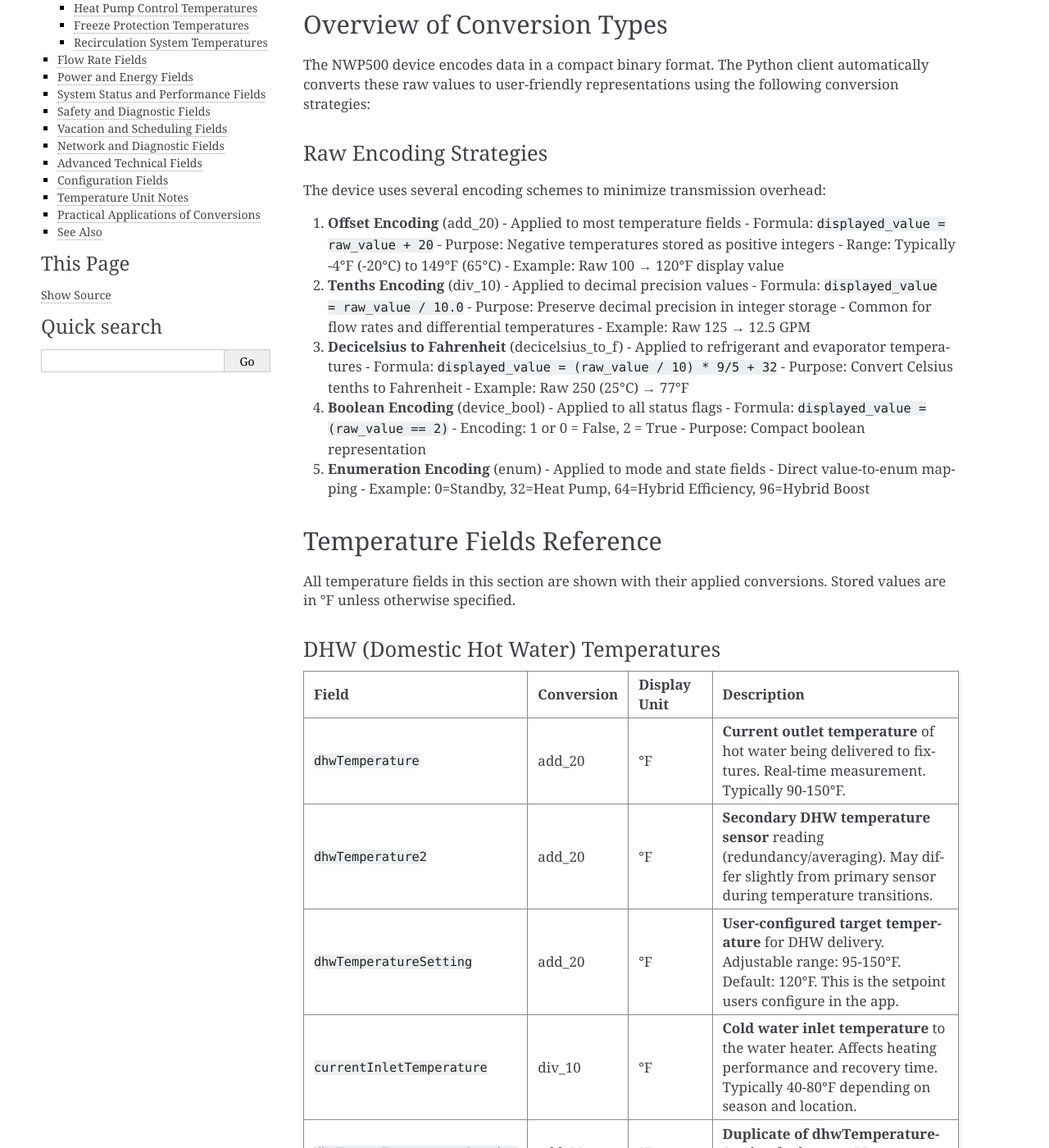
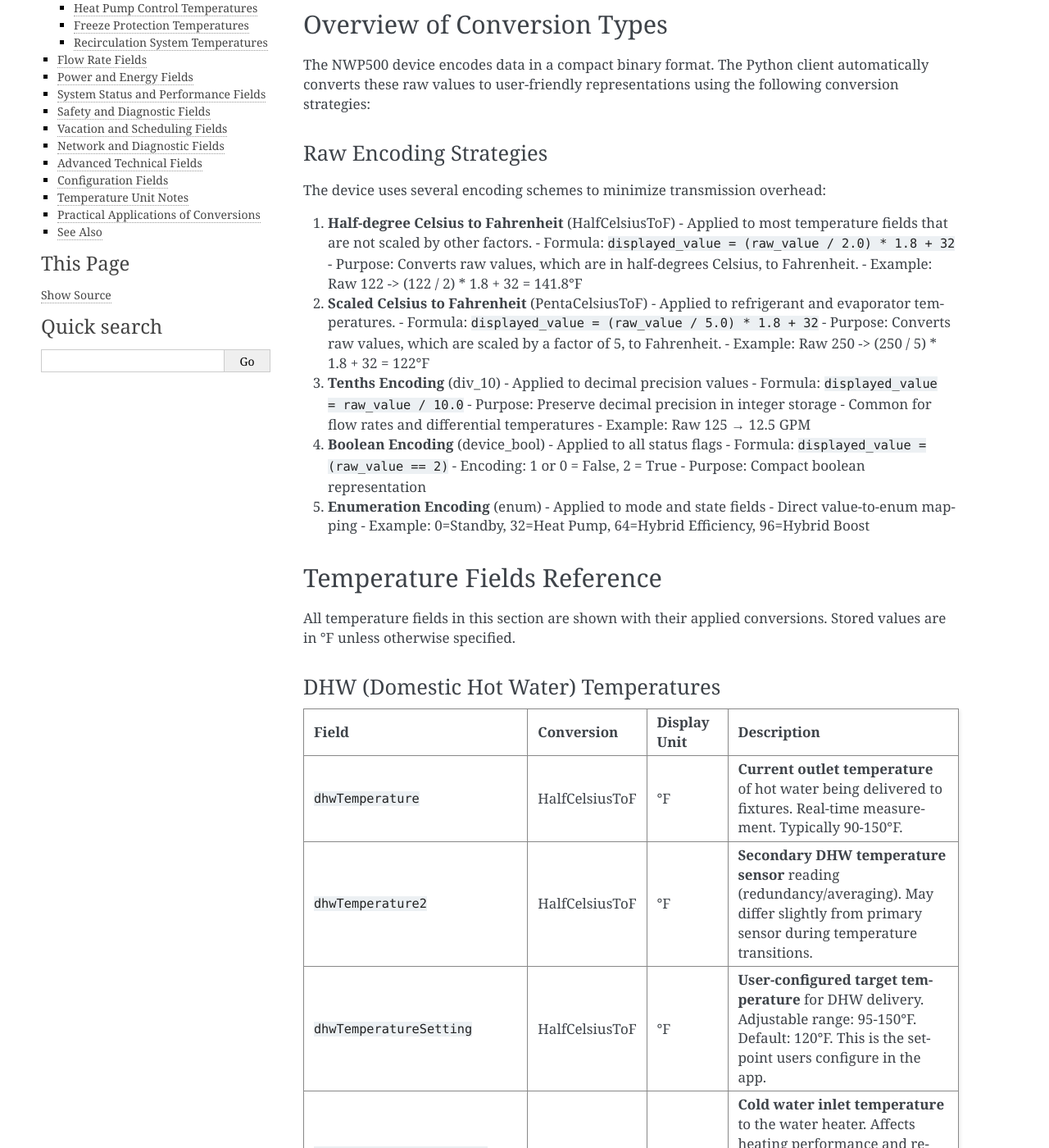
Before and after one commit to eman/nwp500-python, a Sphinx documentation site: the page built from docs/protocol/data_conversions.rst, in a window 1280 px wide and 1400 px high, scrolled down 305 px. Shown: the whole window at 82% size. Built offline with Sphinx 7.4.7, drawn with Linux system fonts in a browser that asks for light colours; some of the changed text lies outside the part shown.

Commit message:
Docs: Update temperature conversion documentation

```diff
--- a/docs/protocol/data_conversions.rst
+++ b/docs/protocol/data_conversions.rst
@@ -18,25 +18,24 @@ Raw Encoding Strategies
 
 The device uses several encoding schemes to minimize transmission overhead:
 
-1. **Offset Encoding** (add_20)
-   - Applied to most temperature fields
-   - Formula: ``displayed_value = raw_value + 20``
-   - Purpose: Negative temperatures stored as positive integers
-   - Range: Typically -4°F (-20°C) to 149°F (65°C)
-   - Example: Raw 100 → 120°F display value
+1. **Half-degree Celsius to Fahrenheit** (HalfCelsiusToF)
+   - Applied to most temperature fields that are not scaled by other factors.
+   - Formula: ``displayed_value = (raw_value / 2.0) * 1.8 + 32``
+   - Purpose: Converts raw values, which are in half-degrees Celsius, to Fahrenheit.
+   - Example: Raw 122 -> (122 / 2) * 1.8 + 32 = 141.8°F
 
-2. **Tenths Encoding** (div_10)
+2. **Scaled Celsius to Fahrenheit** (PentaCelsiusToF)
+   - Applied to refrigerant and evaporator temperatures.
+   - Formula: ``displayed_value = (raw_value / 5.0) * 1.8 + 32``
+   - Purpose: Converts raw values, which are scaled by a factor of 5, to Fahrenheit.
+   - Example: Raw 250 -> (250 / 5) * 1.8 + 32 = 122°F
+
+3. **Tenths Encoding** (div_10)
    - Applied to decimal precision values
    - Formula: ``displayed_value = raw_value / 10.0``
    - Purpose: Preserve decimal precision in integer storage
    - Common for flow rates and differential temperatures
    - Example: Raw 125 → 12.5 GPM
-
-3. **Decicelsius to Fahrenheit** (decicelsius_to_f)
-   - Applied to refrigerant and evaporator temperatures
-   - Formula: ``displayed_value = (raw_value / 10) * 9/5 + 32``
-   - Purpose: Convert Celsius tenths to Fahrenheit
-   - Example: Raw 250 (25°C) → 77°F
 
 4. **Boolean Encoding** (device_bool)
    - Applied to all status flags
@@ -66,15 +65,15 @@ DHW (Domestic Hot Water) Temperatures
      - Display Unit
      - Description
    * - ``dhwTemperature``
-     - add_20
+     - HalfCelsiusToF
      - °F
      - **Current outlet temperature** of hot water being delivered to fixtures. Real-time measurement. Typically 90-150°F.
    * - ``dhwTemperature2``
-     - add_20
+     - HalfCelsiusToF
      - °F
      - **Secondary DHW temperature sensor** reading (redundancy/averaging). May differ slightly from primary sensor during temperature transitions.
    * - ``dhwTemperatureSetting``
-     - add_20
+     - HalfCelsiusToF
      - °F
      - **User-configured target temperature** for DHW delivery. Adjustable range: 95-150°F. Default: 120°F. This is the setpoint users configure in the app.
    * - ``currentInletTemperature``
@@ -82,7 +81,7 @@ DHW (Domestic Hot Water) Temperatures
      - °F
      - **Cold water inlet temperature** to the water heater. Affects heating performance and recovery time. Typically 40-80°F depending on season and location.
    * - ``dhwTargetTemperatureSetting``
-     - add_20
+     - HalfCelsiusToF
      - °F
      - **Duplicate of dhwTemperatureSetting** for legacy API compatibility.
 
@@ -98,11 +97,11 @@ Tank Temperature Sensors
      - Display Unit
      - Description
    * - ``tankUpperTemperature``
-     - decicelsius_to_f
+     - PentaCelsiusToF
      - °F
      - **Upper tank sensor temperature**. Indicates stratification - hot water at top for quick delivery. Typically hottest point in tank.
    * - ``tankLowerTemperature``
-     - decicelsius_to_f
+     - PentaCelsiusToF
      - °F
      - **Lower tank sensor temperature**. Indicates bulk tank temperature and heating progress. Typically cooler than upper sensor.
 
@@ -122,27 +121,27 @@ These temperatures monitor the heat pump refrigerant circuit health and performa
      - Display Unit
      - Description
    * - ``dischargeTemperature``
-     - decicelsius_to_f
+     - PentaCelsiusToF
      - °F
      - **Compressor discharge temperature**. Temperature of refrigerant exiting the compressor. Typically 120-180°F. High values indicate high system pressure; low values indicate efficiency issues.
    * - ``suctionTemperature``
-     - decicelsius_to_f
+     - PentaCelsiusToF
      - °F
      - **Compressor suction temperature**. Temperature of refrigerant entering the compressor. Typically 40-60°F. Affects superheat calculation.
    * - ``evaporatorTemperature``
-     - decicelsius_to_f
+     - PentaCelsiusToF
      - °F
      - **Evaporator coil temperature**. Where heat is extracted from ambient air. Typically 20-50°F. Lower outdoor air temperature reduces evaporator efficiency.
    * - ``ambientTemperature``
-     - decicelsius_to_f
+     - PentaCelsiusToF
      - °F
      - **Ambient air temperature** measured at heat pump inlet. Directly affects system performance. At freezing (32°F), heat pump efficiency drops significantly.
    * - ``targetSuperHeat``
-     - decicelsius_to_f
+     - PentaCelsiusToF
      - °F
      - **Target superheat setpoint**. Desired temperature difference between suction and evaporator ensuring complete refrigerant vaporization. Typically 10-20°F.
    * - ``currentSuperHeat``
-     - decicelsius_to_f
+     - PentaCelsiusToF
      - °F
      - **Measured superheat value**. Actual temperature difference. Deviation from target indicates EEV (Electronic Expansion Valve) control issues.
 
@@ -166,19 +165,19 @@ Electric heating elements are controlled via thermostat ranges. Two sensors (upp
      - Display Unit
      - Description
    * - ``heUpperOnTempSetting``
-     - add_20
+     - HalfCelsiusToF
      - °F
      - **Upper element ON threshold**. Upper tank temp must fall below this to activate upper heating element.
    * - ``heUpperOffTempSetting``
-     - add_20
+     - HalfCelsiusToF
      - °F
      - **Upper element OFF threshold**. Upper tank temp rises above this to deactivate upper element (hysteresis).
    * - ``heLowerOnTempSetting``
-     - add_20
+     - HalfCelsiusToF
      - °F
      - **Lower element ON threshold**. Lower tank temp must fall below this to activate lower element.
    * - ``heLowerOffTempSetting``
-     - add_20
+     - HalfCelsiusToF
      - °F
      - **Lower element OFF threshold**. Lower tank temp rises above this to deactivate lower element.
    * - ``heUpperOnDiffTempSetting``
@@ -198,7 +197,7 @@ Electric heating elements are controlled via thermostat ranges. Two sensors (upp
      - °F
      - **Lower element differential** variation.
    * - ``heatMinOpTemperature``
-     - add_20
+     - HalfCelsiusToF
      - °F
      - **Minimum heat pump operation temperature**. Lowest tank temperature setpoint allowed in the current operating mode. Range: 95-113°F. Default: 95°F. When set, the user can only set the target tank temperature at or above this threshold, ensuring minimum system operating conditions.
 
@@ -216,19 +215,19 @@ Heat pump stages are similarly controlled via thermostat ranges:
      - Display Unit
      - Description
    * - ``hpUpperOnTempSetting``
-     - add_20
+     - HalfCelsiusToF
      - °F
      - **Upper heat pump ON**. Upper tank falls below this to activate heat pump for upper tank heating.
    * - ``hpUpperOffTempSetting``
-     - add_20
+     - HalfCelsiusToF
      - °F
      - **Upper heat pump OFF**. Upper tank rises above this to stop upper tank heat pump operation.
    * - ``hpLowerOnTempSetting``
-     - add_20
+     - HalfCelsiusToF
      - °F
      - **Lower heat pump ON**. Lower tank falls below this to activate heat pump for lower tank heating.
    * - ``hpLowerOffTempSetting``
-     - add_20
+     - HalfCelsiusToF
      - °F
      - **Lower heat pump OFF**. Lower tank rises above this to stop lower tank heat pump operation.
    * - ``hpUpperOnDiffTempSetting``
@@ -264,15 +263,15 @@ Freeze Protection Temperatures
      - Boolean
      - **Freeze protection enabled flag**. When True, triggers anti-freeze operation below threshold.
    * - ``freezeProtectionTemperature``
-     - add_20
+     - HalfCelsiusToF
      - °F
      - **Freeze protection temperature setpoint**. Range: 43-50°F (6-10°C). Default: 43°F (6°C). When tank temperature drops below this, electric heating activates automatically to prevent freezing.
    * - ``freezeProtectionTempMin``
-     - add_20
+     - HalfCelsiusToF
      - °F
      - **Minimum freeze protection temperature limit** (lower boundary). Fixed at 43°F (6°C).
    * - ``freezeProtectionTempMax``
-     - add_20
+     - HalfCelsiusToF
      - °F
      - **Maximum freeze protection temperature limit** (upper boundary). Fixed at 50°F (10°C).
 
@@ -290,17 +289,18 @@ For systems with recirculation pumps (optional feature):
      - Display Unit
      - Description
    * - ``recircTemperature``
-     - add_20
+     - HalfCelsiusToF
      - °F
      - **Recirculation loop current temperature**. Temperature of water being circulated back to tank.
    * - ``recircFaucetTemperature``
-     - add_20
+     - HalfCelsiusToF
      - °F
      - **Recirculation faucet outlet temperature**. How hot water is at the furthest fixture during recirculation.
    * - ``recircTempSetting``
-     - add_20
+     - HalfCelsiusToF
      - °F
      - **Recirculation target temperature**. What temperature to maintain in the recirculation line.
+
 
 Flow Rate Fields
 ----------------
@@ -613,8 +613,8 @@ Temperature Unit Notes
 * **Fahrenheit** conversions assume target display is °F as configured in the device
 * **Celsius calculations** can be derived by reversing the conversions:
 
-  - From ``add_20`` fields: ``celsius = (fahrenheit - 20) * 5/9``
-  - From ``decicelsius_to_f`` fields: ``celsius = (fahrenheit - 32) * 5/9``
+  - From ``HalfCelsiusToF`` fields: ``celsius = (fahrenheit - 32) * 5/9 * 2``
+  - From ``PentaCelsiusToF`` fields: ``celsius = (fahrenheit - 32) * 5/9 * 5``
   - From ``div_10`` fields: ``celsius = value_celsius / 10.0``
 
 * **Sensor Accuracy**: Typically ±2°F for tank sensors, ±3°F for refrigerant sensors
```
Also changed, not shown: docs/python_api/models.rst (+2 -14 lines).
